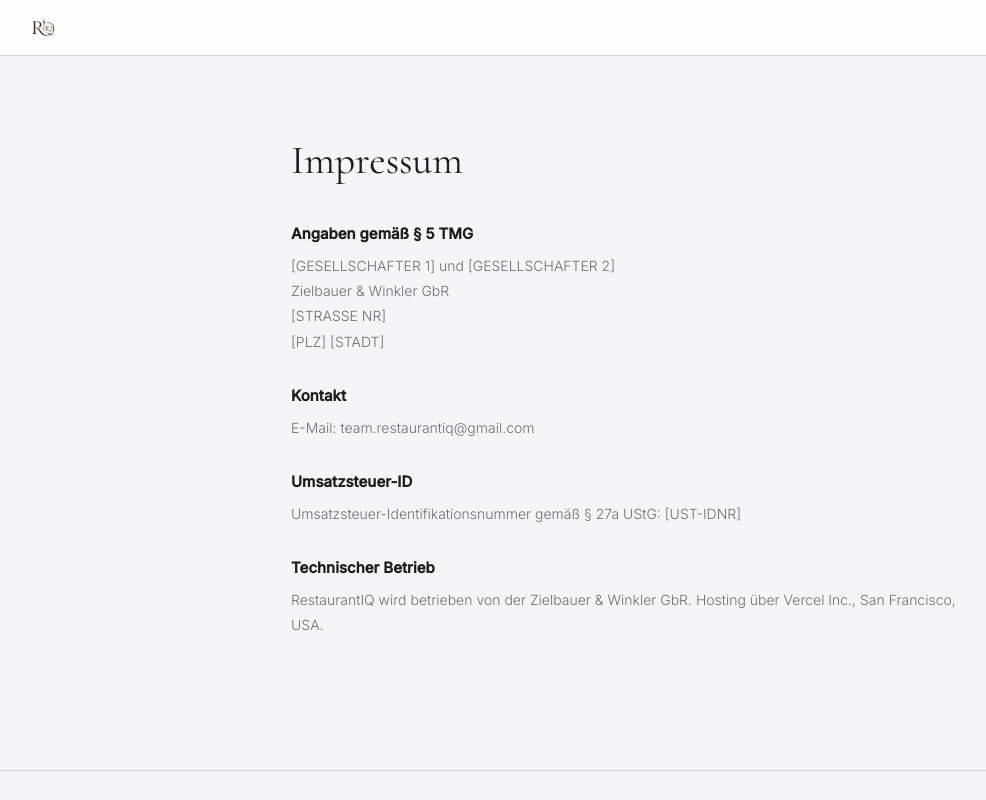
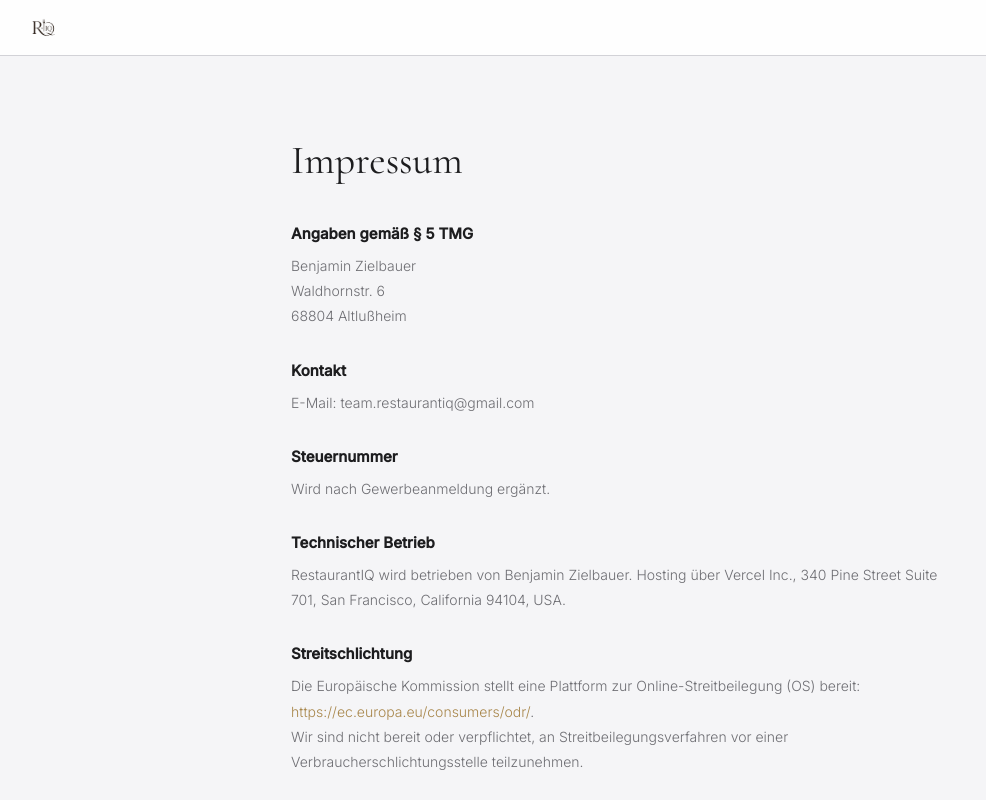
Before and after one commit to RestaurantIQ/website, a Next.js app: page /impressum in a window 1280 px wide. Shown: the top 800 px of the page, without its empty margins (13-999 px from the left). Built offline with nearby package versions, Linux system fonts and the light colour scheme.

Commit message:
Update Impressum: correct legal info for Einzelunternehmen

```diff
--- a/pages/impressum.js
+++ b/pages/impressum.js
@@ -21,21 +21,29 @@ export default function Impressum() {
       </nav>
       <div className="wrap">
         <h1>Impressum</h1>
+
         <h2>Angaben gemäß § 5 TMG</h2>
         <p>
-          [GESELLSCHAFTER 1] und [GESELLSCHAFTER 2]<br />
-          Zielbauer &amp; Winkler GbR<br />
-          [STRASSE NR]<br />
-          [PLZ] [STADT]
+          Benjamin Zielbauer<br />
+          Waldhornstr. 6<br />
+          68804 Altlußheim
         </p>
+
         <h2>Kontakt</h2>
-        <p>E-Mail: team.restaurantiq@gmail.com</p>
-        <h2>Umsatzsteuer-ID</h2>
-        <p>Umsatzsteuer-Identifikationsnummer gemäß § 27a UStG: [UST-IDNR]</p>
+        <p>
+          E-Mail: team.restaurantiq@gmail.com
+        </p>
+
+        <h2>Steuernummer</h2>
+        <p>Wird nach Gewerbeanmeldung ergänzt.</p>
+
         <h2>Technischer Betrieb</h2>
-        <p>RestaurantIQ wird betrieben von der Zielbauer &amp; Winkler GbR. Hosting über Vercel Inc., San Francisco, USA.</p>
+        <p>RestaurantIQ wird betrieben von Benjamin Zielbauer. Hosting über Vercel Inc., 340 Pine Street Suite 701, San Francisco, California 94104, USA.</p>
+
+        <h2>Streitschlichtung</h2>
+        <p>Die Europäische Kommission stellt eine Plattform zur Online-Streitbeilegung (OS) bereit: <a href="https://ec.europa.eu/consumers/odr/" target="_blank" rel="noopener noreferrer">https://ec.europa.eu/consumers/odr/</a>.<br />Wir sind nicht bereit oder verpflichtet, an Streitbeilegungsverfahren vor einer Verbraucherschlichtungsstelle teilzunehmen.</p>
       </div>
-      <footer>© 2026 Zielbauer &amp; Winkler GbR · RestaurantIQ</footer>
+      <footer>© 2026 Benjamin Zielbauer · RestaurantIQ</footer>
     </>
   );
 }
```
